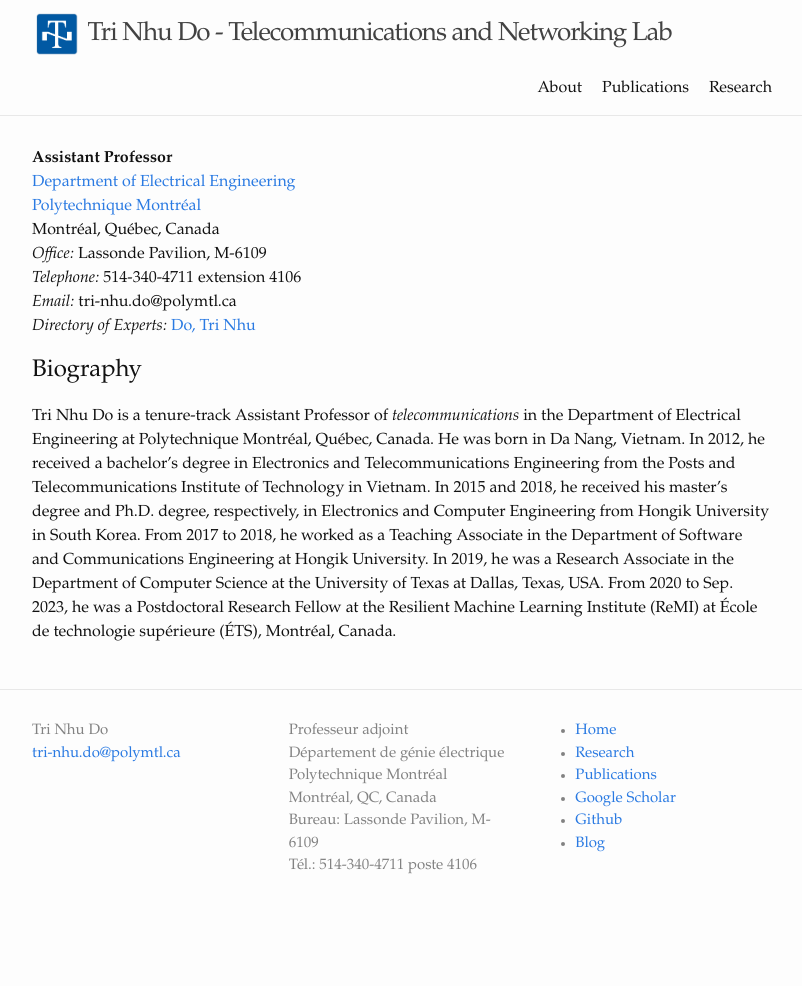
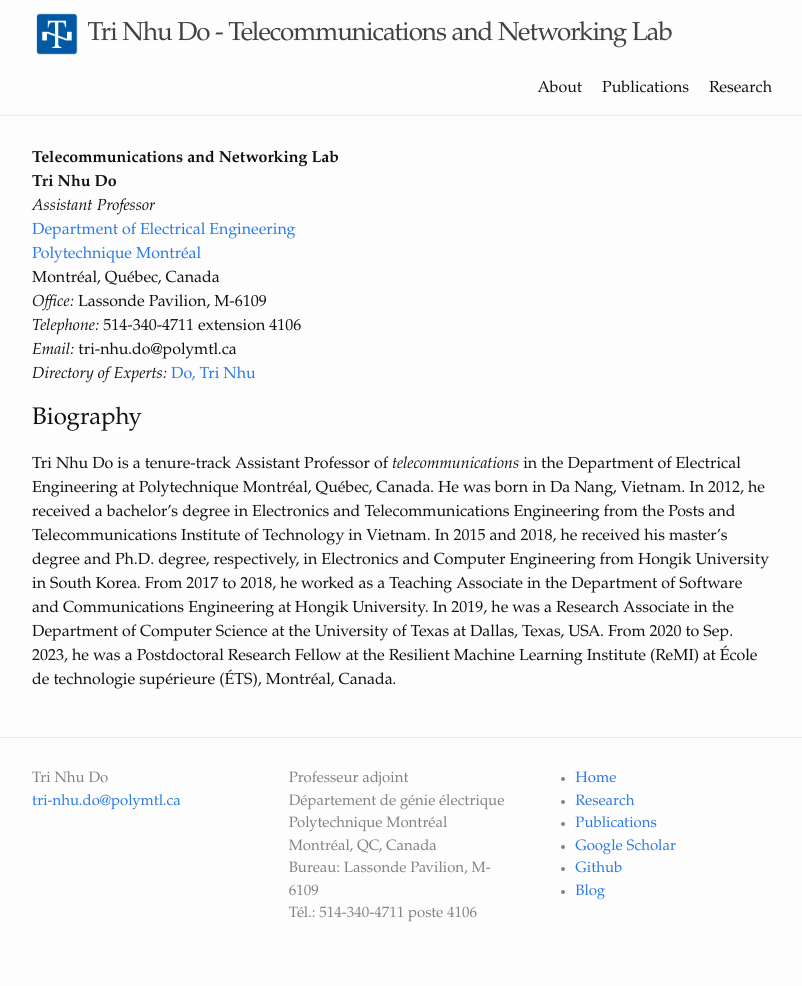
Before and after one commit to trinhudo/trinhudo.github.io, a Jekyll site: the page built from index.md, in a window 1280 px wide. Shown: the whole page, without its empty margins (238-1040 px from the left). Built offline with Jekyll 4.4.1, drawn with Linux system fonts in a browser that asks for light colours; before the commit the page ends 938 px from its top, so only the background shows below that.

Commit message:
Update index.md
Signed-off-by: Tri Nhu Do <43434724+trinhudo@users.noreply.github.com>

```diff
--- a/index.md
+++ b/index.md
@@ -10,8 +10,9 @@
 <img src="assets/trinhu.png" width="200" height="200" style="float:left; width:30%; height:auto; margin-left: 2px; margin-right: 20px; margin-top: 7px;margin-bottom: 7px;" />
 
 --->
-
-**Assistant Professor**
+**Telecommunications and Networking Lab**
+**Tri Nhu Do**
+_Assistant Professor_
   <a href="https://www.polymtl.ca/expertises/en/do-tri-nhu" target="_blank">Department of Electrical Engineering</a>
   <a href="https://www.polymtl.ca/expertises/en/do-tri-nhu" target="_blank">Polytechnique Montréal</a>
   Montréal, Québec, Canada
```
